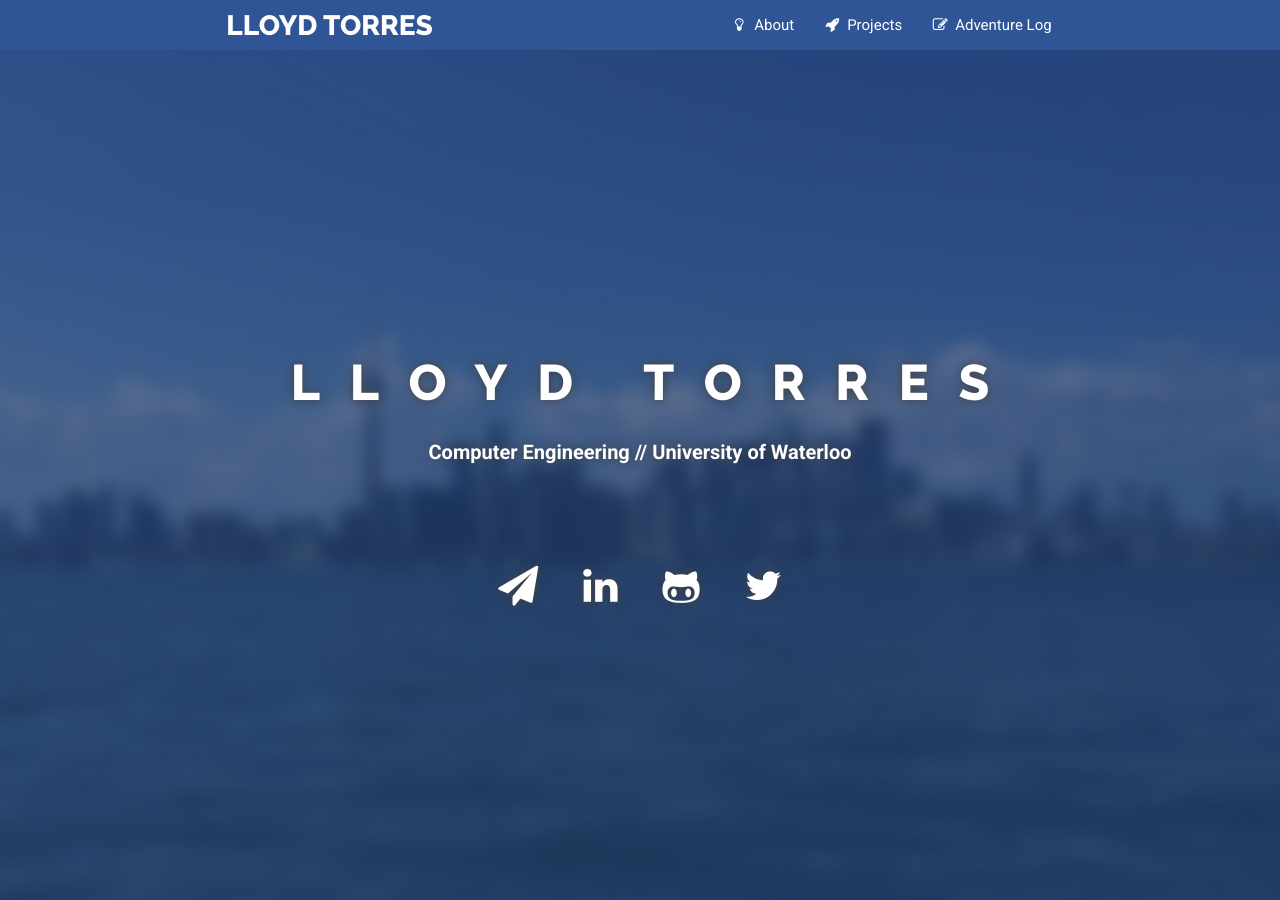
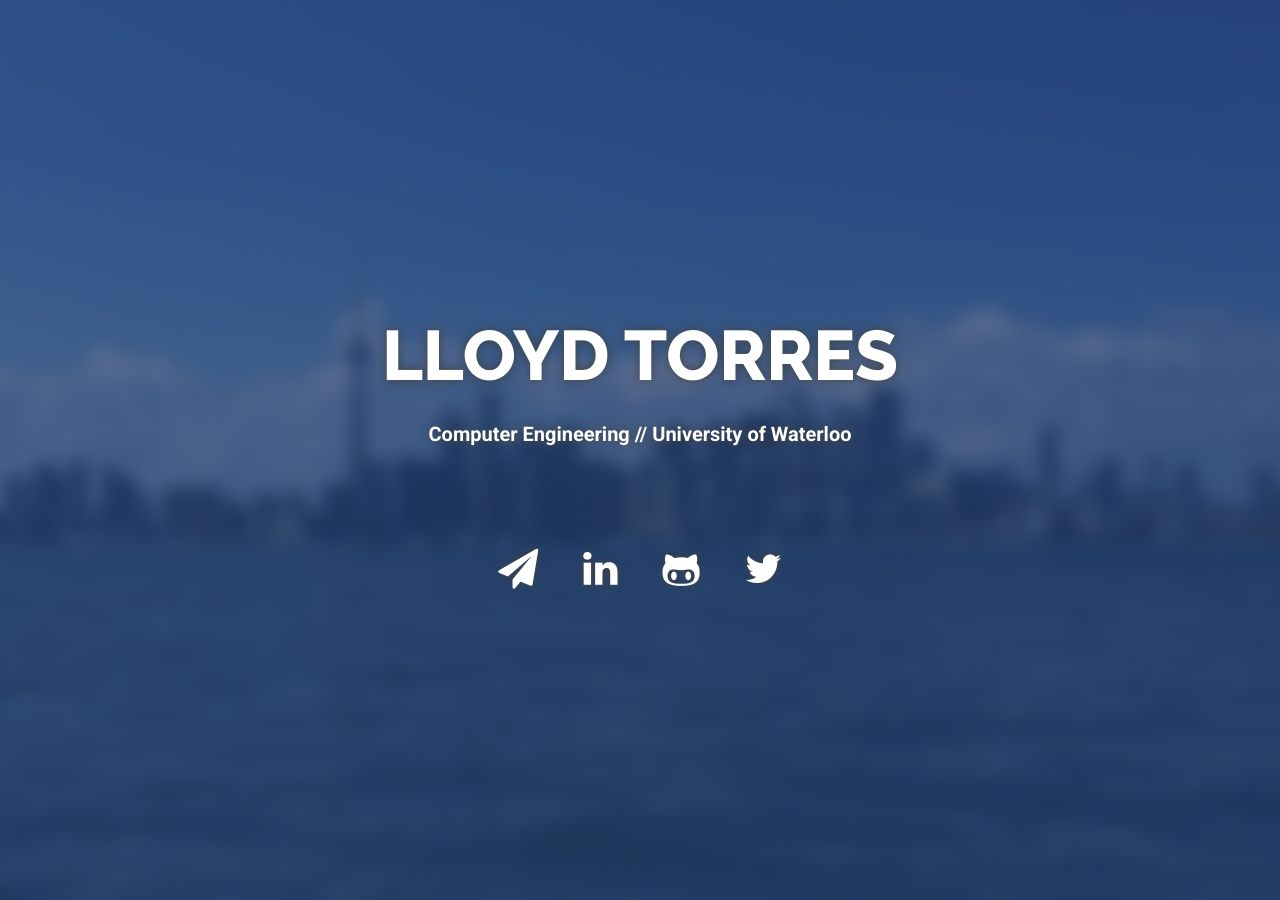
Before and after one commit to lloydtorres/lloydtorres.github.io, a Jekyll site: the page built from index.html, in a window 1280 px wide and 900 px high. Built offline with Jekyll 4.4.1, drawn with Linux system fonts in a browser that asks for light colours; nearby versions of some CDN libraries; some of the changed text lies outside the part shown.

Commit message:
Add index content, update header styling

```diff
--- a/_includes/header.html
+++ b/_includes/header.html
@@ -10,13 +10,13 @@
     {% endif %}
 {% endfor %}
 
-<nav class="navbar-fixed-top site-header" role="navigation" id="site-header">
+<nav class="navbar site-header" role="navigation" id="site-header">
     <div class="container col-md-offset-2 col-md-8">
         <div class="navbar-header">
             <button type="button" class="navbar-toggle collapsed" data-toggle="collapse" data-target="#navbar">
                 <span class="fa fa-navicon fa-lg menu-button"></span>
             </button>
-            <a class="navbar-brand site-title" href="{{ site.baseurl }}/">{{ site.title | upcase }}</a>
+            <a class="navbar-brand site-title" href="{{ site.baseurl }}/">LT</a>
         </div>
         <div id="navbar" class="navbar-collapse collapse">
             <ul class="nav navbar-nav navbar-right site-nav">
--- a/_sass/_base.scss
+++ b/_sass/_base.scss
@@ -19,10 +19,6 @@
     font-weight: 300;
     color: $text-color;
     -webkit-text-size-adjust: 100%;
-    padding-top: 50px;
-    @include media-query($on-laptop) {
-        padding-top: 70px;
-    }
 }
 
 strong {
--- a/_sass/_layout.scss
+++ b/_sass/_layout.scss
@@ -4,10 +4,11 @@
 .site-header {
     background-color: $mignonic-blue;
     margin-top: -2px;
+    margin-bottom: -1px !important;
     top: 0%;
     left: 0%;
     width: 100%;
-    z-index: 1000;
+    border-radius: 0px !important;
 }
 
 .site-title {
@@ -137,7 +138,7 @@
  }
 
  .super-intro {
-    height: 95vh;
+    height: 100vh;
     width: 100%;
     position: relative;
  }
@@ -155,19 +156,15 @@
 
     h1 {
         display: inline-block;
-        font-size: 50px;
+        font-size: 70px;
         font-family: 'Raleway', sans-serif;
-        letter-spacing: 30px;
         text-transform: uppercase;
         color: white;
-        margin-right: -30px;
         line-height: 1;
         text-shadow: 0 0 10px $grey-color-dark;
 
         @include media-query($on-mobile) {
-            font-size: 40px;
-            letter-spacing: 20px;
-            margin-right: -20px;
+            font-size: 50px;
         }
     }
 
@@ -242,20 +239,16 @@
     }
 
     h1 {
-        font-size: 50px;
+        font-size: 60px;
         font-family: 'Raleway', sans-serif;
-        letter-spacing: 30px;
         text-align: center;
         text-transform: uppercase;
         color: white;
-        margin-right: -30px;
         line-height: 1;
         text-shadow: 0 0 10px $grey-color-dark;
 
         @include media-query($on-mobile) {
-            font-size: 30px;
-            letter-spacing: 15px;
-            margin-right: -15px;
+            font-size: 40px;
         }
     }
  }
@@ -347,6 +340,29 @@
     width: 100%;
     height: 100%;
     overflow: auto;
+}
+
+.index-intro {
+    margin-top: 50px;
+    margin-bottom: 50px;
+}
+
+.intro-blurb {
+    font-family: 'Roboto', sans-serif;
+    font-size: 17px;
+    line-height: auto !important;
+
+    @include media-query($on-palm) {
+        font-size: 18px;
+    }
+
+    .intro-highlight {
+        font-size: 40px;
+    }
+
+    p {
+        margin-bottom: 1em;
+    }
 }
 
 .white-background {
@@ -605,7 +621,7 @@
 .resume-card {
     position: relative;
     background-color: white;
-    margin-bottom: 12px;
+    margin-bottom: 20px;
     border-bottom: 5px solid $mignonic-blue;
     -moz-box-shadow: 0px 3px 5px #333;
     -webkit-box-shadow: 0px 3px 5px #333;
@@ -779,7 +795,7 @@
     width: 100%;
     min-height: 350px;
     border-bottom: 5px solid $mignonic-blue;
-    margin-bottom: 30px;
+    margin-bottom: 20px;
     overflow: hidden;
     -moz-box-shadow: 0px 3px 5px #333;
     -webkit-box-shadow: 0px 3px 5px #333;
--- a/index.html
+++ b/index.html
@@ -7,7 +7,6 @@
 
     <body>
 
-        {% include header.html %}
         {% include google_analytics.html %}
 
         <div class="curtain-header" style="background-image: url('/images/headers/header.jpg');">
@@ -33,9 +32,20 @@
         </div>
 
         <div class="coverup">
-            <div class="container page-content col-md-offset-2 col-md-8">
+            <div class="container page-content col-md-offset-2 col-md-8 index-intro">
 
-                <div class="row">
+                <div class="intro-blurb">
+                    <p class="intro-highlight">Hi, my name is Lloyd.</p>
+                    <p>I'm a Computer Engineering student at the <a href="https://uwaterloo.ca/">University of Waterloo</a> based in Waterloo, ON, Canada.</p>
+
+                    <p>I'm into space exploration, new technology, and scientific discoveries. I love learning new things and working on interesting and challenging projects.</p>
+
+                    <p>I'm an avid software developer who's worked on the full tech stack. My co-op opportunities range from large enterprises to small startups, and my experiences have driven me to make robust software that works.</p>
+
+                    <p>This site is used to keep track of my projects, as well as to post my thoughts from time to time. Click on the cards below to check them out.</p>
+                </div>
+
+                <div class="row superpushdown">
 
                     <div class="col-sm-6">
                         <div class="project-entry card-front">
```
